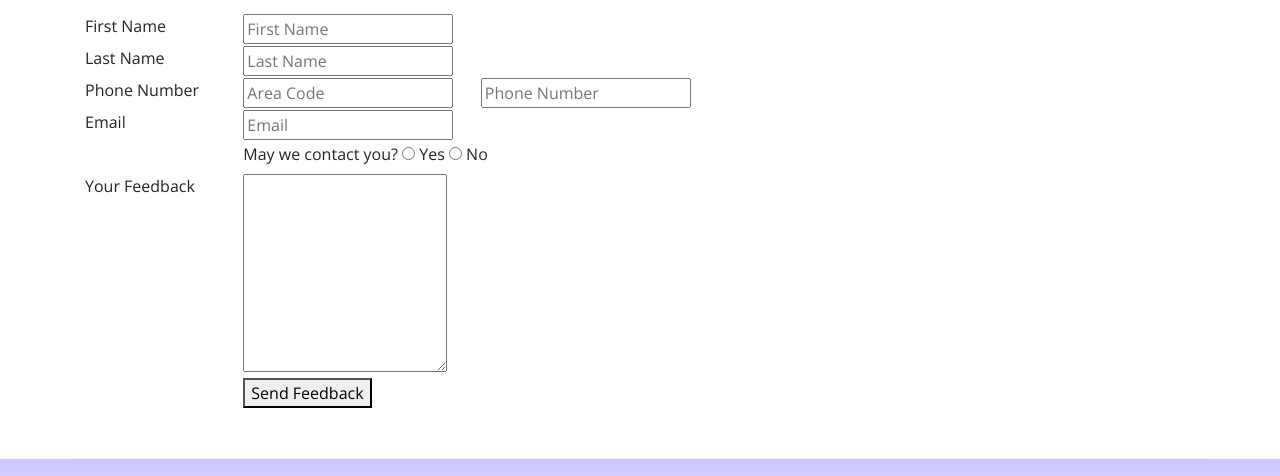
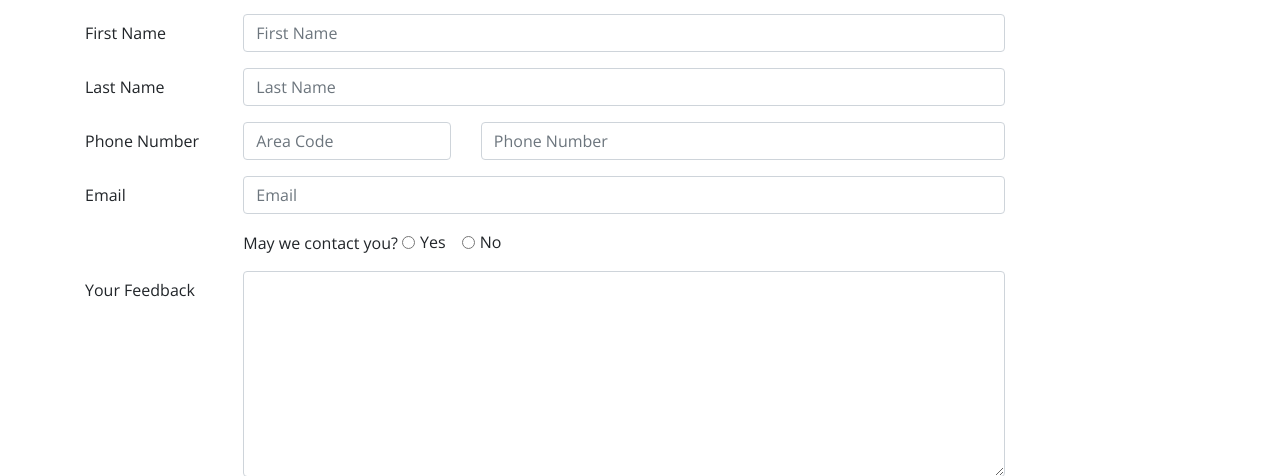
Before and after one commit to jenknight/nucamp, a website: page contactus.html in a window 1280 px wide. Shown: the part 682-1158 px from the top of the page. Drawn offline with nearby package versions, Linux system fonts and the light colour scheme.

Commit message:
add contact us page

```diff
--- a/contactus.html
+++ b/contactus.html
@@ -81,52 +81,56 @@
             </div>
             <div class="col-md-10">
                 <form>
-                    <div class="row">
-                        <label for="firstName" class="col-md-2">First Name</label>
+                    <div class="form-group row">
+                        <label for="firstName" class="col-md-2 col-form-label">First Name</label>
                         <div class="col-md-10">
-                            <input type="text" id="firstName"  name="firstName" placeholder="First Name"/>
+                            <input type="text" class="form-control" id="firstName"  name="firstName" placeholder="First Name"/>
                         </div>
                     </div>
 
-                    <div class="row">
-                        <label for="lastname" class="col-md-2">Last Name</label>
+                    <div class="form-group row">
+                        <label for="lastname" class="col-md-2 col-form-label">Last Name</label>
                         <div class="col-md-10">
-                            <input type="text" id="lastname" name="lastName"  placeholder="Last Name"/>
+                            <input type="text" class="form-control" id="lastname" name="lastName"  placeholder="Last Name"/>
                         </div>
                     </div>
-                    <div class="row">
-                        <label for="areaCode" class="col-md-2">Phone Number</label>
+                    <div class="form-group row">
+                        <label for="areaCode" class="col-md-2 col-form-label">Phone Number</label>
                         <div class="col-5 col-md-3">
-                            <input type="tel" id="areaCode"  name="areaCode"  placeholder="Area Code"/>
+                            <input type="tel" class="form-control" id="areaCode"  name="areaCode"  placeholder="Area Code"/>
                          </div>
                          <div class="col-7">
-                            <input type="tel" name="telNum" placeholder="Phone Number"/>
+                            <input type="tel" class="form-control" name="telNum" placeholder="Phone Number"/>
                         </div>
                     </div>
-                    <div class="row">
-                        <label for="email" class="col-md-2">Email</label>
+                    <div class="form-group row">
+                        <label for="email" class="col-md-2 col-form-label">Email</label>
                         <div class="col-md-10">
-                            <input type="email" name="email" placeholder="Email" />
+                            <input type="email" class="form-control" name="email" placeholder="Email" />
                         </div>
                     </div>
-                    <div class="row">
+                    <div class="form-group row">
                         <div class="col offset-md-2">
                             May we contact you?
-                            <input type="radio" id="contactYes" name="contactRadio" value="yes"/>
-                            <label for="contactYes">Yes</label>
-                            <input type="radio" id="contactNo" name="contactRadio" value="No"/>
-                            <label for="contactNo">No</label>
+                            <div class="form-check form-check-inline">
+                                <input type="radio" class="form-check-input" id="contactYes" name="contactRadio" value="yes"/>
+                                <label class="form-check-label" for="contactYes">Yes</label>
+                            </div>
+                            <div class="form-check form-check-inline">
+                                <input class="form-check-input" type="radio" id="contactNo" name="contactRadio" value="No"/>
+                                <label class="form-check-label" for="contactNo">No</label>
+                            </div>
                         </div>
                     </div>
-                    <div class="row">
-                        <label for="feedback" class="col-md-2">Your Feedback</label>
+                    <div class="form-group row">
+                        <label for="feedback" class="col-md-2 col-form-label">Your Feedback</label>
                         <div class="col-md-10">
-                            <textarea id="feedback" name="feedback" rows="8"></textarea>
+                            <textarea class="form-control" id="feedback" name="feedback" rows="8"></textarea>
                         </div>
                     </div>
-                    <div class="row">
+                    <div class="form-group row">
                         <div class="offset-md-2 col-md-10">
-                            <button type="submit"> Send Feedback </button>
+                            <button class="btn btn-primary" type="submit"> Send Feedback </button>
                         </div>
                     </div>
                 </form>
@@ -135,7 +139,7 @@
 
     </div>
 
-    <footer>
+    <footer class="site-footer">
         <div class="container">
             <div class="row">
                 <div class="col-4 col-sm-2 offset-1">
--- a/css/styles.css
+++ b/css/styles.css
@@ -13,7 +13,7 @@ header h2 {
     color: #CEC8FF;
 }
 
-footer{
+.site-footer{
     background-image: linear-gradient(#CEC8FF,white);
     padding: 20px 0;
 }
```
Also changed, not shown: aboutus.html (+69 -1 lines), index.html (+1 -1 lines).
